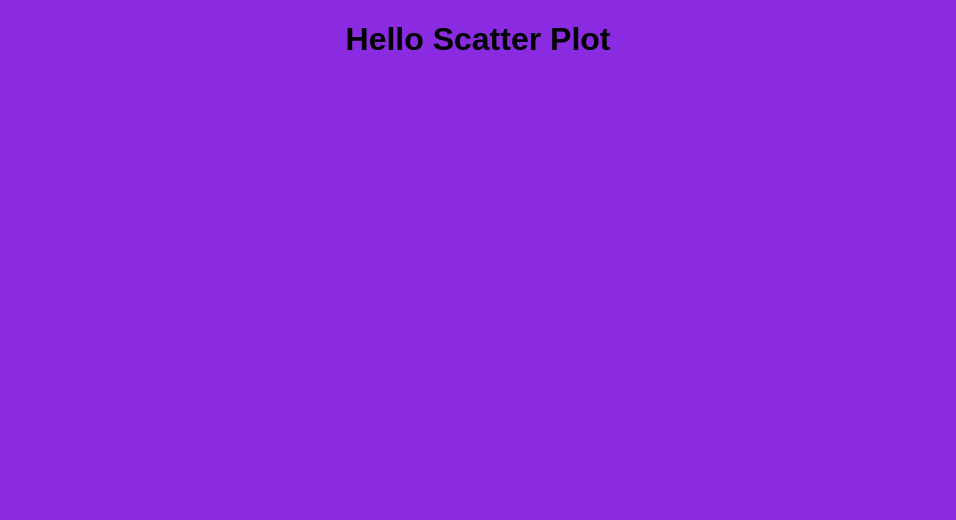
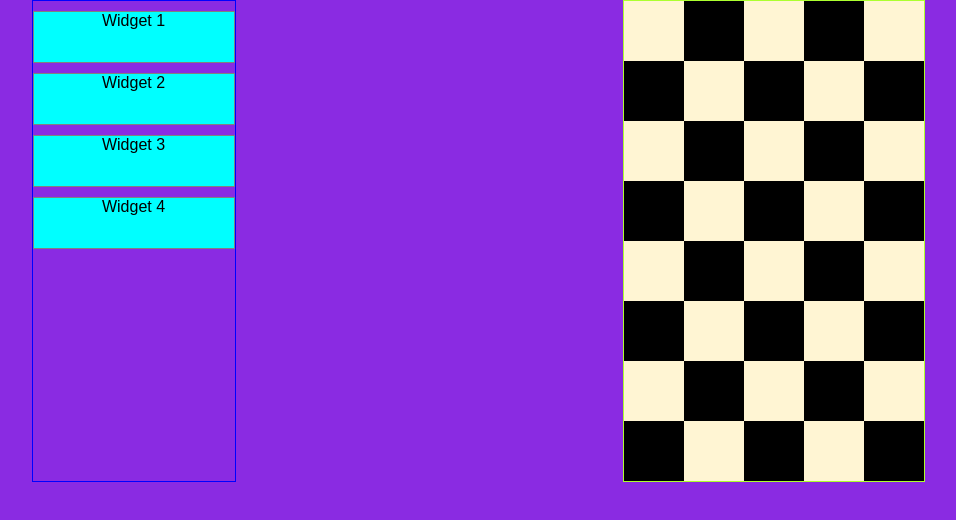
Before and after one commit to grigoriu-stefan-iulian/data-visualization-d3, a React (Create React App) app: page / in a window 1280 px wide. Shown: the top 520 px of the page, without its empty margins (162-1118 px from the left). Built offline with nearby package versions, Linux system fonts and the light colour scheme; no server answers; a web font is replaced by a local one.

Commit message:
add drag and drop system

```diff
--- a/src/App.js
+++ b/src/App.js
@@ -1,12 +1,13 @@
-import { ScatterPlot } from "./components";
-
+// import { ScatterPlot } from "./components";
+import { DragAndDropComponent } from "./components/DragAndDrop";
 import "./styles.css";
 
 export default function App() {
   return (
     <div className="App">
-      <h1>Hello Scatter Plot</h1>
-      <ScatterPlot />
+      {/* <h1>Hello Scatter Plot</h1> */}
+      {/* <ScatterPlot /> */}
+      <DragAndDropComponent />
     </div>
   );
 }
--- a/src/components/Counter/Counter.jsx
+++ b/src/components/Counter/Counter.jsx
@@ -5,8 +5,6 @@ import styles from "./Counter.module.css";
 
 export const AverageSalaryGraph = () => {
   const svgRef = useRef();
-
-  useEffect(() => {
     let salaries = [
       { year: 2015, salary: 4500 },
       { year: 2016, salary: 4800 },
@@ -15,6 +13,7 @@ export const AverageSalaryGraph = () => {
       { year: 2019, salary: 7300 },
     ];
 
+  useEffect(() => {
     // create a d3 selection out of the svg reference
     const svg = select(svgRef.current);
 
--- /dev/null
+++ b/src/components/DragAndDrop/index.js
@@ -0,0 +1,91 @@
+import { useState } from "react";
+
+import "./styles.css";
+
+const widgets = [
+  {
+    id: 1,
+    name: "Widget 1",
+  },
+  {
+    id: 2,
+    name: "Widget 2",
+  },
+  {
+    id: 3,
+    name: "Widget 3",
+  },
+  {
+    id: 4,
+    name: "Widget 4",
+  },
+];
+
+const widgetTypeReduced = widgets.reduce((accumulator, currentItem) => {
+  return { ...accumulator, [currentItem.id]: currentItem };
+}, {});
+
+export function DragAndDropComponent() {
+  const [selectedWidgets, setSelectedWidgets] = useState([]);
+
+  const handleOnDrag = (e, widgetType) => {
+    e.dataTransfer.setData("widgetType", widgetType);
+  };
+
+  const handleOnDrop = (e) => {
+    const widgetType = e.dataTransfer.getData("widgetType");
+
+    setSelectedWidgets([...selectedWidgets, Number(widgetType)]);
+  };
+
+  const handleDragOver = (e) => {
+    e.preventDefault();
+  };
+
+  const handleOnDelete = (widgetIndex) => {
+    return () =>
+      setSelectedWidgets((state) =>
+        state.filter((_, index) => widgetIndex !== index),
+      );
+  };
+
+  return (
+    <div className="drag-and-drop-component">
+      <div className="widgets-container">
+        {widgets.map((item) => (
+          <div
+            key={item.id}
+            className="widget"
+            draggable
+            onDragStart={(e) => handleOnDrag(e, item.id)}
+          >
+            {item.name}
+          </div>
+        ))}
+      </div>
+      <div
+        className="drop-area"
+        onDrop={handleOnDrop}
+        onDragOver={handleDragOver}
+      >
+        {selectedWidgets.map((widgetType, index) => (
+          <WidgetItem
+            key={index}
+            index={index}
+            widgetType={widgetType}
+            handleOnDelete={handleOnDelete}
+          />
+        ))}
+      </div>
+    </div>
+  );
+}
+
+function WidgetItem({ index, widgetType, handleOnDelete }) {
+  return (
+    <div className="dropped-widget">
+      {widgetTypeReduced[widgetType].name}
+      <button onClick={handleOnDelete(index)}>Delete</button>
+    </div>
+  );
+}
--- /dev/null
+++ b/src/components/DragAndDrop/styles.css
@@ -0,0 +1,45 @@
+.drag-and-drop-component {
+  display: flex;
+  justify-content: space-around;
+}
+
+.widgets-container {
+  border: 1px solid blue;
+}
+
+.widget {
+  width: 200px;
+  height: 50px;
+  margin: 10px 0;
+  background-color: aqua;
+  border: 1px solid grey;
+}
+
+.drop-area {
+  width: 300px;
+  min-height: 60vh;
+  height: fit-content;
+  border: 1px solid greenyellow;
+  /* background-image: linear-gradient(to bottom, transparent 50%, #e2edfd 50%),
+    linear-gradient(to right, #ffd57b 50%, #e2edfd 50%);
+  background-size:
+    100px 120px,
+    120px 100px; */
+
+  background-size: 120px 120px;
+  background-image: conic-gradient(
+    black 90deg,
+    #fff5d3 90deg 180deg,
+
+    black 180deg 270deg,
+    #fff5d3 270deg
+  );
+}
+
+.dropped-widget {
+  width: 200px;
+  height: 50px;
+  margin: 10px 0;
+  background-color: rgb(140, 143, 143);
+  border: 1px solid grey;
+}
```
Also changed, not shown: .codesandbox/tasks.json (added).
